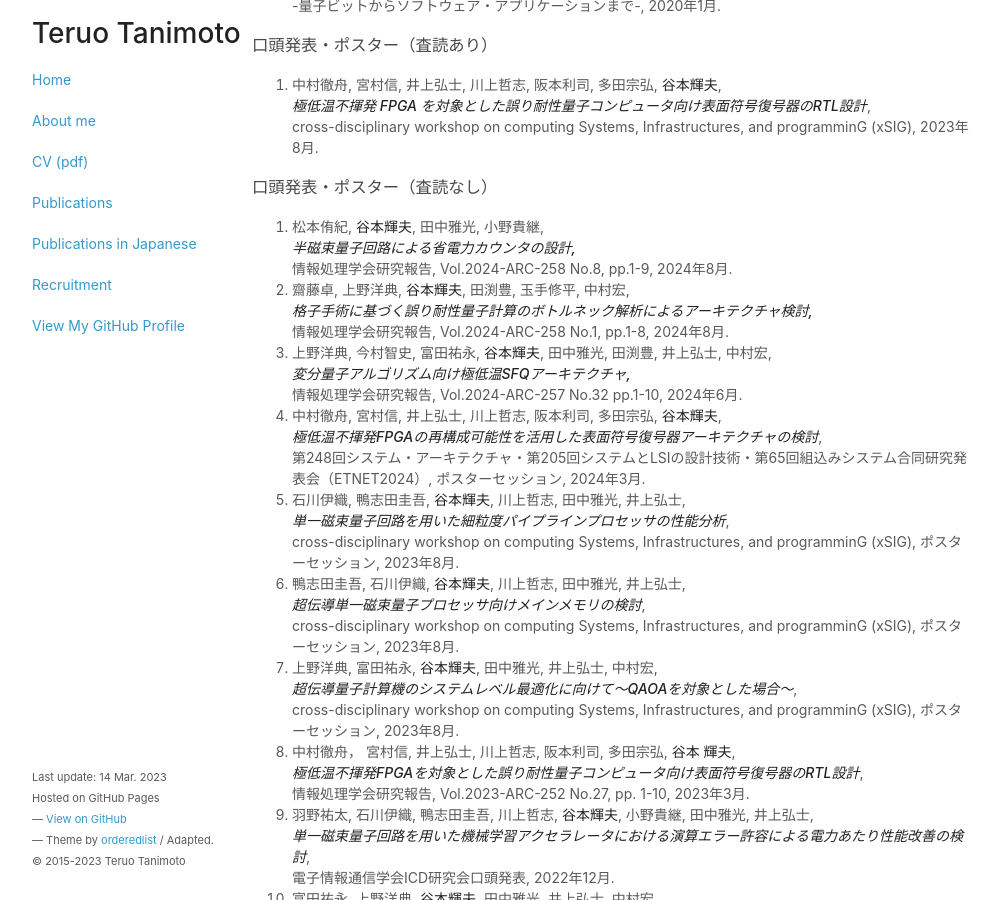
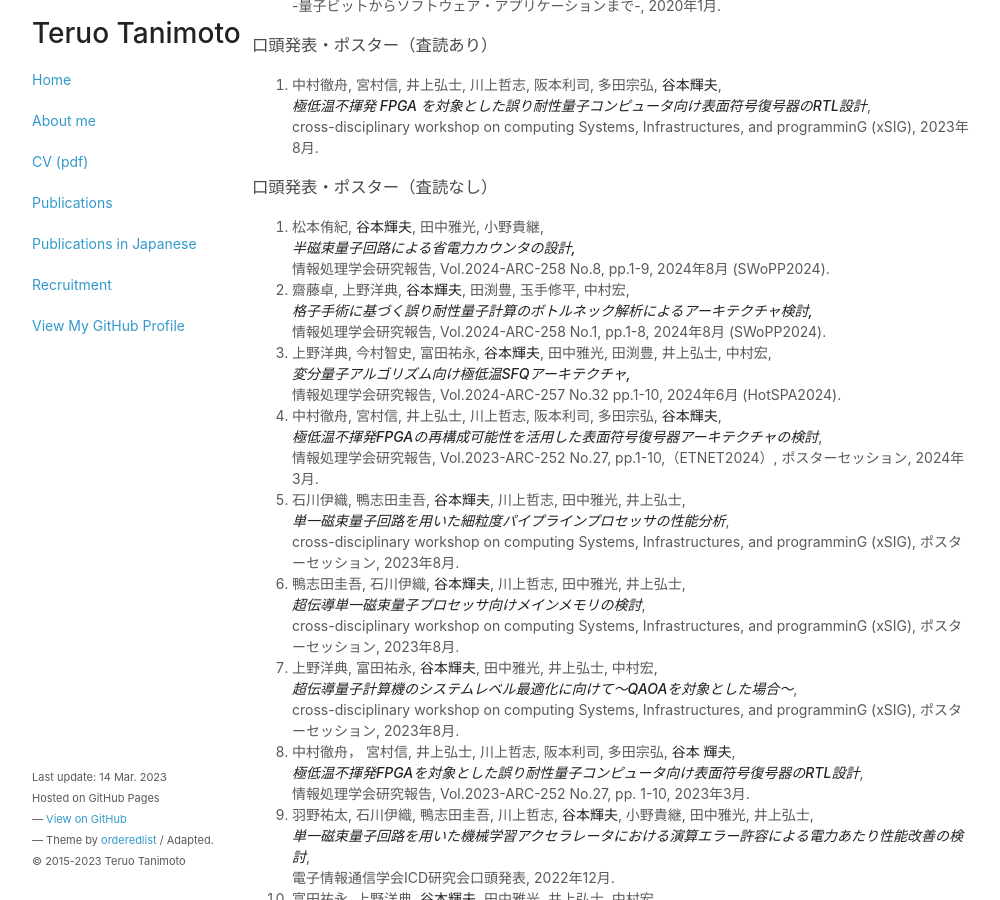
Before and after one commit to teruo41/teruo41.github.io, a Jekyll site: the page built from pubsj.md, in a window 1280 px wide and 900 px high, scrolled down 482 px. Shown: the whole window, without its empty margins (138-1138 px from the left). Built offline with Jekyll 4.4.1, drawn with Linux system fonts in a browser that asks for light colours.

Commit message:
Update pubsj.md

```diff
--- a/pubsj.md
+++ b/pubsj.md
@@ -42,19 +42,19 @@ title: Publications in Japanese
 
 0. 松本侑紀, __谷本輝夫__, 田中雅光, 小野貴継,
    ***半磁束量子回路による省電力カウンタの設計,***
-   情報処理学会研究報告, Vol.2024-ARC-258 No.8, pp.1-9, 2024年8月.
+   情報処理学会研究報告, Vol.2024-ARC-258 No.8, pp.1-9, 2024年8月 (SWoPP2024).
 
 0. 齋藤卓, 上野洋典, __谷本輝夫__, 田渕豊, 玉手修平, 中村宏,
    ***格子手術に基づく誤り耐性量子計算のボトルネック解析によるアーキテクチャ検討,***
-   情報処理学会研究報告, Vol.2024-ARC-258 No.1, pp.1-8, 2024年8月.
+   情報処理学会研究報告, Vol.2024-ARC-258 No.1, pp.1-8, 2024年8月 (SWoPP2024).
 
 0. 上野洋典, 今村智史, 富田祐永, __谷本輝夫__, 田中雅光, 田渕豊, 井上弘士, 中村宏,
    ***変分量子アルゴリズム向け極低温SFQアーキテクチャ,***
-   情報処理学会研究報告, Vol.2024-ARC-257 No.32 pp.1-10, 2024年6月.
+   情報処理学会研究報告, Vol.2024-ARC-257 No.32 pp.1-10, 2024年6月 (HotSPA2024).
 
 0. 中村徹舟, 宮村信, 井上弘士, 川上哲志, 阪本利司, 多田宗弘, __谷本輝夫__,
    ***極低温不揮発FPGAの再構成可能性を活用した表面符号復号器アーキテクチャの検討***,
-   第248回システム・アーキテクチャ・第205回システムとLSIの設計技術・第65回組込みシステム合同研究発表会（ETNET2024）, ポスターセッション, 2024年3月.
+   情報処理学会研究報告, Vol.2023-ARC-252 No.27, pp.1-10,（ETNET2024）, ポスターセッション, 2024年3月.
 
 0. 石川伊織, 鴨志田圭吾, __谷本輝夫__, 川上哲志, 田中雅光, 井上弘士,
    ***単一磁束量子回路を用いた細粒度パイプラインプロセッサの性能分析***,
```
